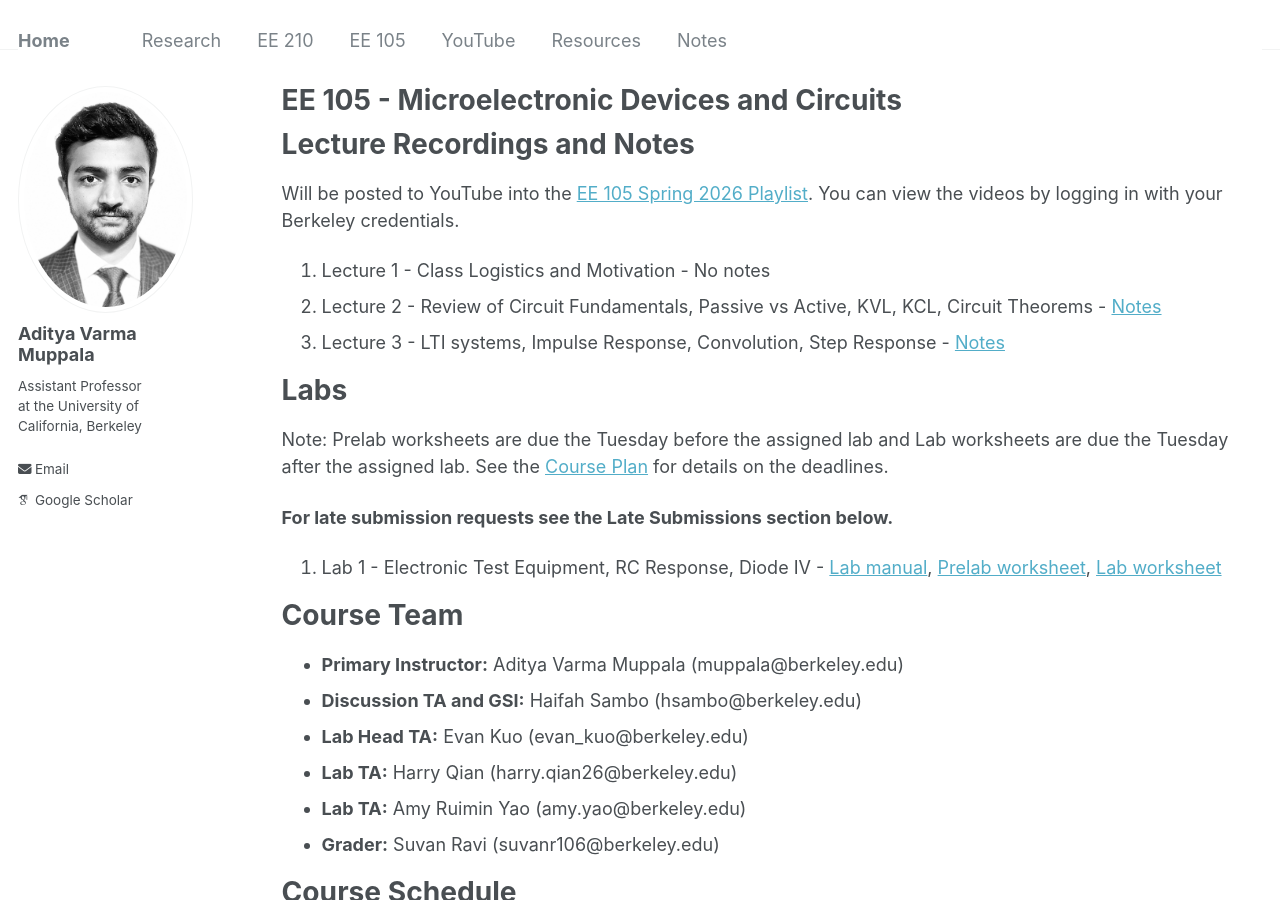
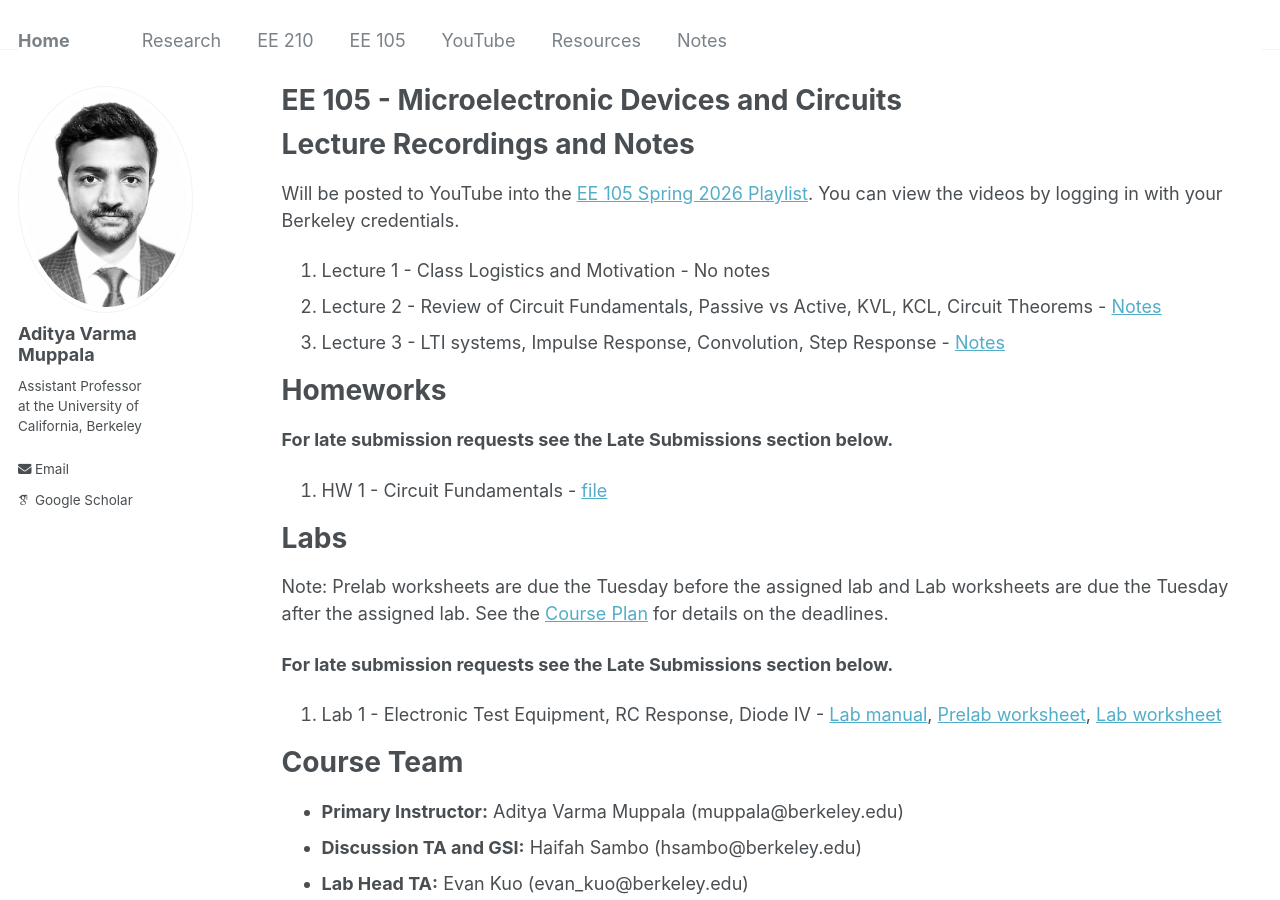
Before and after one commit to AdityaMuppala/adityamuppala.github.io, a Jekyll site: the page built from _pages/teaching105.md, in a window 1280 px wide and 900 px high. Built offline with Jekyll 4.4.1, drawn with Linux system fonts in a browser that asks for light colours; some web fonts are replaced.

Commit message:
Update teaching105.md

```diff
--- a/_pages/teaching105.md
+++ b/_pages/teaching105.md
@@ -11,6 +11,12 @@ Will be posted to YouTube into the [EE 105 Spring 2026 Playlist](https://www.you
 1. Lecture 1 - Class Logistics and Motivation - No notes
 2. Lecture 2 - Review of Circuit Fundamentals, Passive vs Active, KVL, KCL, Circuit Theorems - [Notes](https://adityamuppala.github.io/assets/EE_105/Notes/105_Lec2.pdf)
 3. Lecture 3 - LTI systems, Impulse Response, Convolution, Step Response - [Notes](https://adityamuppala.github.io/assets/EE_105/Notes/105_Lec3.pdf)
+
+# Homeworks
+
+**For late submission requests see the Late Submissions section below.**
+
+1. HW 1 - Circuit Fundamentals - [file](https://adityamuppala.github.io/assets/EE_105/HW/EE105_HW1.pdf)
 
 # Labs
 Note: Prelab worksheets are due the Tuesday before the assigned lab and Lab worksheets are due the Tuesday after the assigned lab.
```
